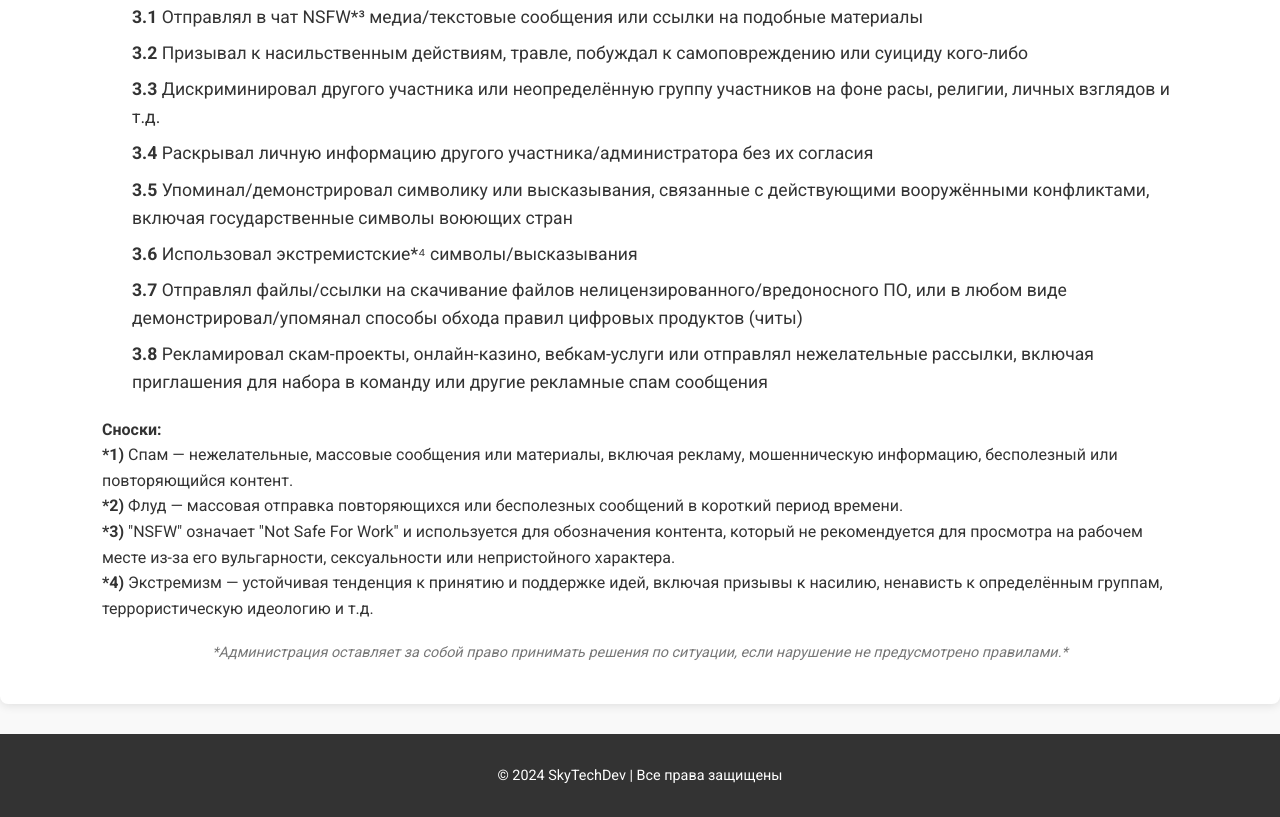
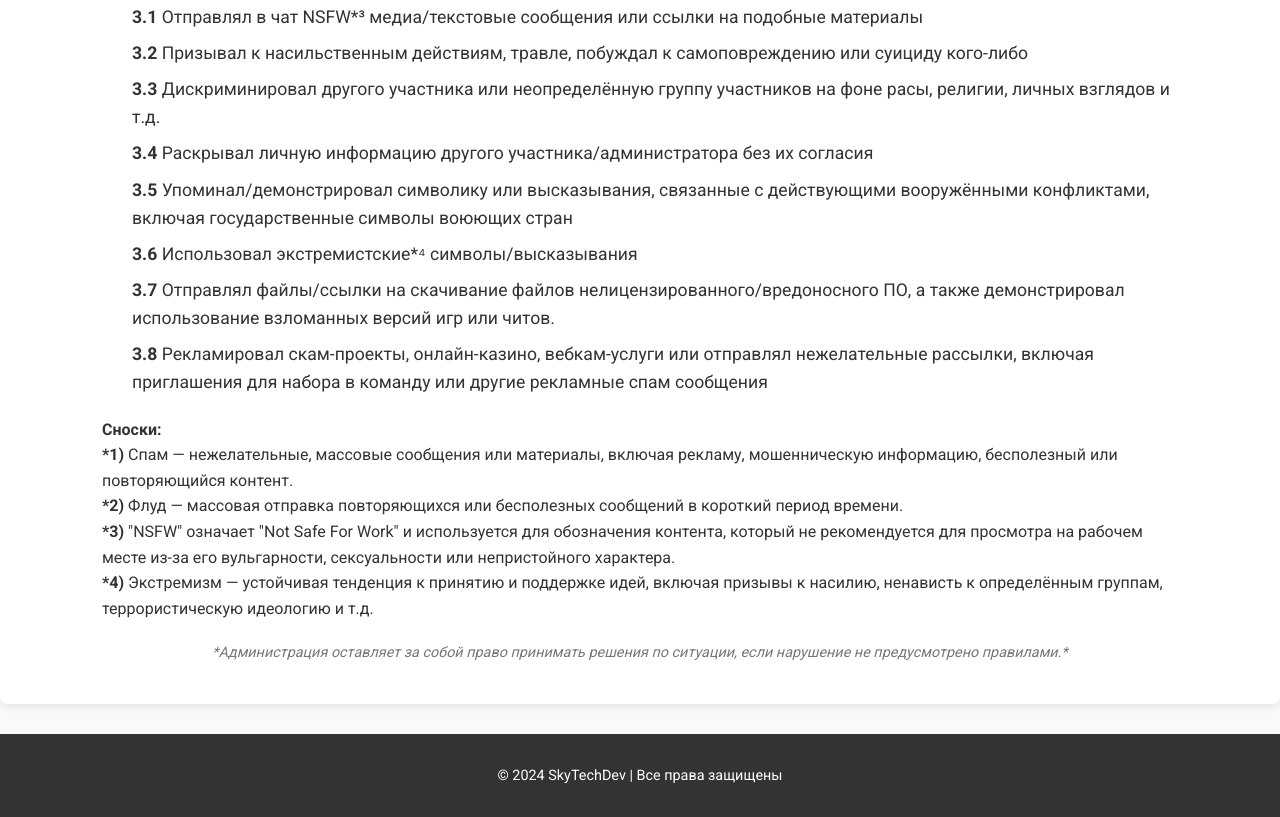
Before and after one commit to SkyWalkerOne/STDChatRules, a plain HTML site: page index.html in a window 1280 px wide. Shown: the part 756-1573 px from the top of the page. Drawn offline with Linux system fonts and the light colour scheme.

Commit message:
Update index.html

```diff
--- a/index.html
+++ b/index.html
@@ -48,7 +48,7 @@
                     <li><strong>3.4</strong> Раскрывал личную информацию другого участника/администратора без их согласия</li>
                     <li><strong>3.5</strong> Упоминал/демонстрировал символику или высказывания, связанные с действующими вооружёнными конфликтами, включая государственные символы воюющих стран</li>
                     <li><strong>3.6</strong> Использовал экстремистские*⁴ символы/высказывания</li>
-                    <li><strong>3.7</strong> Отправлял файлы/ссылки на скачивание файлов нелицензированного/вредоносного ПО, или в любом виде демонстрировал/упомянал способы обхода правил цифровых продуктов (читы)</li>
+                    <li><strong>3.7</strong> Отправлял файлы/ссылки на скачивание файлов нелицензированного/вредоносного ПО, а также демонстрировал использование взломанных версий игр или читов.</li>
                     <li><strong>3.8</strong> Рекламировал скам-проекты, онлайн-казино, вебкам-услуги или отправлял нежелательные рассылки, включая приглашения для набора в команду или другие рекламные спам сообщения</li>
                 </ul>
             </div>
```
